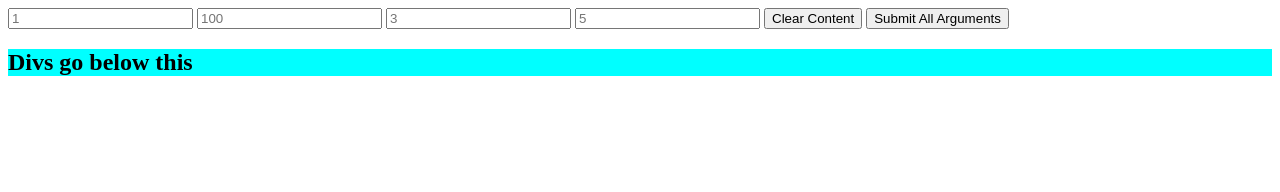
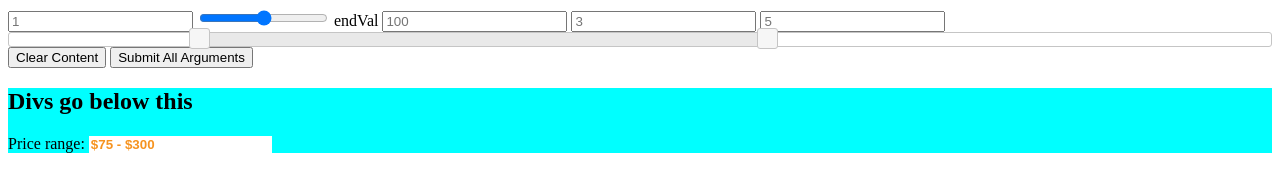
Before and after one commit to ValRCS/Fizz_Buzz_md, a plain HTML site: page index.html in a window 1280 px wide. Drawn offline with nearby package versions, Linux system fonts and the light colour scheme; files that its build step writes are made by us from their sources.

Commit message:
Range Slider Example

```diff
--- a/index.html
+++ b/index.html
@@ -6,8 +6,11 @@
     <meta name="viewport" content="width=device-width, initial-scale=1.0">
     <meta http-equiv="X-UA-Compatible" content="ie=edge">
     <title>Fizz Buzz homework</title>
+    <link rel="stylesheet" href="//code.jquery.com/ui/1.12.1/themes/base/jquery-ui.css">
+    <link rel="stylesheet" href="/resources/demos/style.css">
     <link rel="stylesheet" href="style.css">
     <script src="https://cdnjs.cloudflare.com/ajax/libs/jquery/3.3.1/jquery.min.js"></script>
+    <script src="https://code.jquery.com/ui/1.12.1/jquery-ui.js"></script>
     <script src="main.js" defer></script>
 </head>
 
@@ -15,9 +18,12 @@
     <!-- <input id="but1" value="Click me" onclick="myAlert()" type="button"> -->
     <main>
         <input id="startVal" type="text" placeholder="1">
+        <input type="range" id="endVal" name="endingVal" min="1" max="200">
+        <label for="endingVal">endVal</label>
         <input id="endVal" type="text" placeholder="100">
         <input id="fizzVal" type="text" placeholder="3">
         <input id="buzzVal" type="text" placeholder="5">
+        <div id="slider-range"></div>
         <button id="clearContent">
             Clear Content
         </button>
@@ -25,7 +31,11 @@
             Submit All Arguments
         </button>
         <div id="contentbox">
-            <h2>Divs go below this</h2>
+            <h2 id="header2">Divs go below this</h2>
+            <p>
+                <label for="amount">Price range:</label>
+                <input type="text" id="amount" readonly style="border:0; color:#f6931f; font-weight:bold;">
+            </p>
         </div>
     </main>
 
--- a/main.js
+++ b/main.js
@@ -9,6 +9,7 @@ const appState = {
     buzzId: "buzzId",
     submitId: "submitArgs",
     clearId: "clearContent",
+    headerId: "header2",
     ogContent: "<h2>Original Content</h2>",
     rootEl: {},
     args: {
@@ -44,6 +45,11 @@ const appState = {
     },
     handleChange: (ev) => {
         console.log("Current value is: " + parseInt(document.getElementById(appState.endId).value));
+        document.getElementById(appState.fizzId).value = document.getElementById(appState.endId).value;
+        document.getElementById(appState.headerId).innerText = `My value is ${document.getElementById(appState.endId).value}`;
+    },
+    handleMouseUp: (ev) => {
+        console.log("Value on MouseUp is: " + parseInt(document.getElementById(appState.endId).value));
     },
     initializeState: function () {
         console.log("Initialize State");
@@ -51,8 +57,19 @@ const appState = {
         document.getElementById(this.submitId).onclick = this.handleSubmit;
         document.getElementById(this.clearId).onclick = this.handleClear;
         document.getElementById(this.endId).oninput = this.handleChange;
-
-
+        document.getElementById(this.endId).onmouseup = this.handleMouseUp;
+        // $("#slider-range").slider();
+        $("#slider-range").slider({
+            range: true,
+            min: 0,
+            max: 500,
+            values: [75, 300],
+            slide: function (event, ui) {
+                $("#amount").val("$" + ui.values[0] + " - $" + ui.values[1]);
+            }
+        });
+        $("#amount").val("$" + $("#slider-range").slider("values", 0) +
+            " - $" + $("#slider-range").slider("values", 1))
     },
     delayedAlert: function () {
         console.log('Set Delayed Alert');
```
